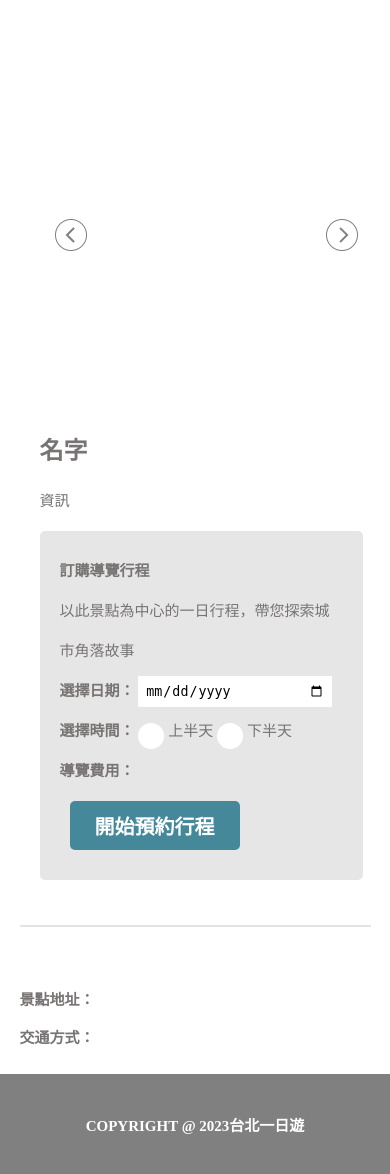
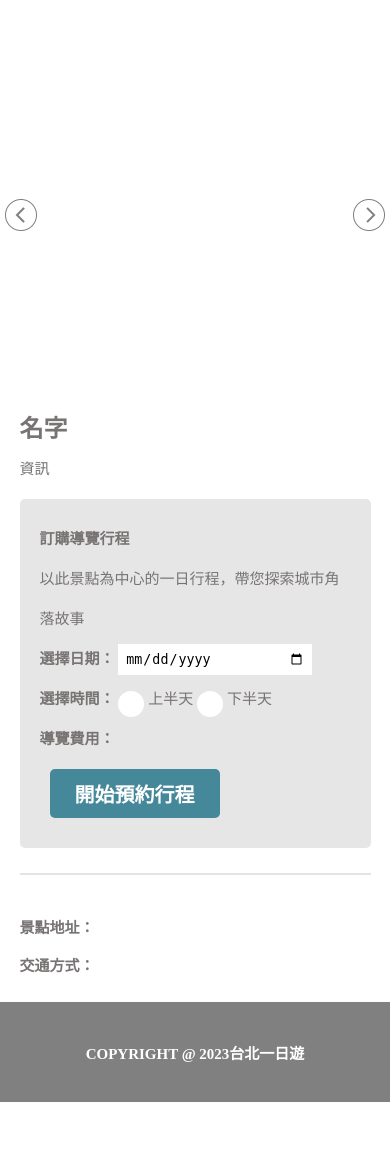
Before and after one commit to lark1987/TaipeiDayTrip, a Flask app: page /attraction/1 in a window 390 px wide. Shown: the part 61-1235 px from the top of the page. After the commit the page ends 1163 px from the top, so only its background shows below. Run offline with Flask 3, Linux system fonts and the light colour scheme; data that the repository does not hold is empty.

Commit message:
0914-0951

```diff
--- a/static/attraction.css
+++ b/static/attraction.css
@@ -1,4 +1,4 @@
-body{font-family:"微軟正黑體";font-size:20px;
+body{font-family:"微軟正黑體";font-size:15px;
     color:rgb(120, 116, 116);margin:0;}
 
 header{height:60px;width:100%;background-color: white;
@@ -8,7 +8,7 @@
 }
 .header_content{width:1200px;padding:10px;
     display:flex;justify-content:space-between;align-items:center;}
-.header_LOGO{color:#458899;font-size:2rem;}
+.header_LOGO{color:#458899;font-size:1.5rem;}
 
 
 footer{width:100%;height:100px;background-color: grey;color:white;
@@ -17,17 +17,18 @@
     font-weight:bold;
 }
 
+
+
 .container{width:1200px;margin:70px auto 10px auto}
 
-.attraction_box{display:flex;justify-content:space-between;margin:0 auto;}
-.attraction_box div{margin:10px;}
+.attraction_box{display:flex;justify-content:space-between;}
 
 .attraction_picture{position:relative;width:580px;}
 #picture_container {position:absolute;width:100%;z-index:-1;}
 #picture_container img {width:100%;height:400px;object-fit:cover;border-radius:5px
 }
 
-#Btn-container{display:flex;justify-content:space-between;margin:200px 5px auto 25px;}
+#Btn-container{display:flex;justify-content:space-between;margin:200px 5px auto 5px;}
 #dot_container{display:flex;justify-content:center;margin-top:140px;}
 
 .dot {display: inline-block;width: 10px;height: 10px;
@@ -43,7 +44,7 @@
 .attraction_content {width:600px;line-height: 40px;}
 .attraction_book{border-radius: 5px;padding:20px;background-color: rgb(231, 230, 230);}
 .attraction_name{font-size:1.5rem;font-weight:bold;}
-.attraction_info{margin-bottom:20px;}
+.attraction_info{margin-bottom:10px;}
 
 input[type="date"]{border:none; padding:7px;width:180px;}
 input[type="radio"]{display:none;}
@@ -63,18 +64,18 @@
     border:none;border-radius: 5px;padding:10px 25px;margin:10px;
     background-color:#458899;font-weight:bold;}
 
-hr {border: 1.5px solid rgb(228, 228, 228)}
+hr {border: 1px solid rgb(228, 228, 228)}
+
 
 @media screen and (max-width:1200px){
     .container{width:90%;}
-    .attraction_box{display:flex;flex-flow:column wrap;}
-    .attraction_picture{width: 95%;}
-    .attraction_content{width: 98%;}
-    .attraction_description{padding:10px;}
+    .attraction_box{display:flex;justify-content:center;flex-flow:column wrap;}
+    .attraction_picture{position: absolute;top: 60px;left: 0;width: 100%;}
+    .attraction_content{margin: 400px auto 0 auto;}
+    #picture_container img {border-radius:0}
 }
 
 @media screen and (max-width:600px){
-    body{font-size:15px;}
-    .attraction{width:100%;}
-    .header_LOGO{font-size:1.5rem;}
+    .attraction_content {width:100%;}
+    .attraction_content {width:100%;}
 }
--- a/static/index.css
+++ b/static/index.css
@@ -1,5 +1,5 @@
 
-body{font-family:"微軟正黑體";font-size:20px;font-weight:bold;
+body{font-family:"微軟正黑體";font-size:15px;font-weight:bold;
       color:rgb(120, 116, 116);
       margin:0;}
 
@@ -8,7 +8,7 @@
       display:flex;justify-content:center;}
 .header_content{width:1200px;padding:10px;
       display:flex;justify-content:space-between;align-items:center;}
-.header_LOGO{color:#458899;font-size:2rem;}
+.header_LOGO{color:#458899;font-size:1.5rem;}
 
 
 footer{width:100%;height:100px;background-color: grey;color:white;
@@ -29,7 +29,7 @@
 .search_container{display:flex; margin-top:20px;}
 #search_input{font-weight:bold; border:none; padding: 10px 10px;}
 
-.scroll_container {display:flex;margin-top:200px ;width: 100%;}
+.scroll_container {display:flex;margin-top:200px;width:100%;height:20px;}
 .list_container {overflow-x: hidden;white-space: nowrap;display:flex; }
 .list_container li {list-style: none;margin:0 10px;}
 
```
